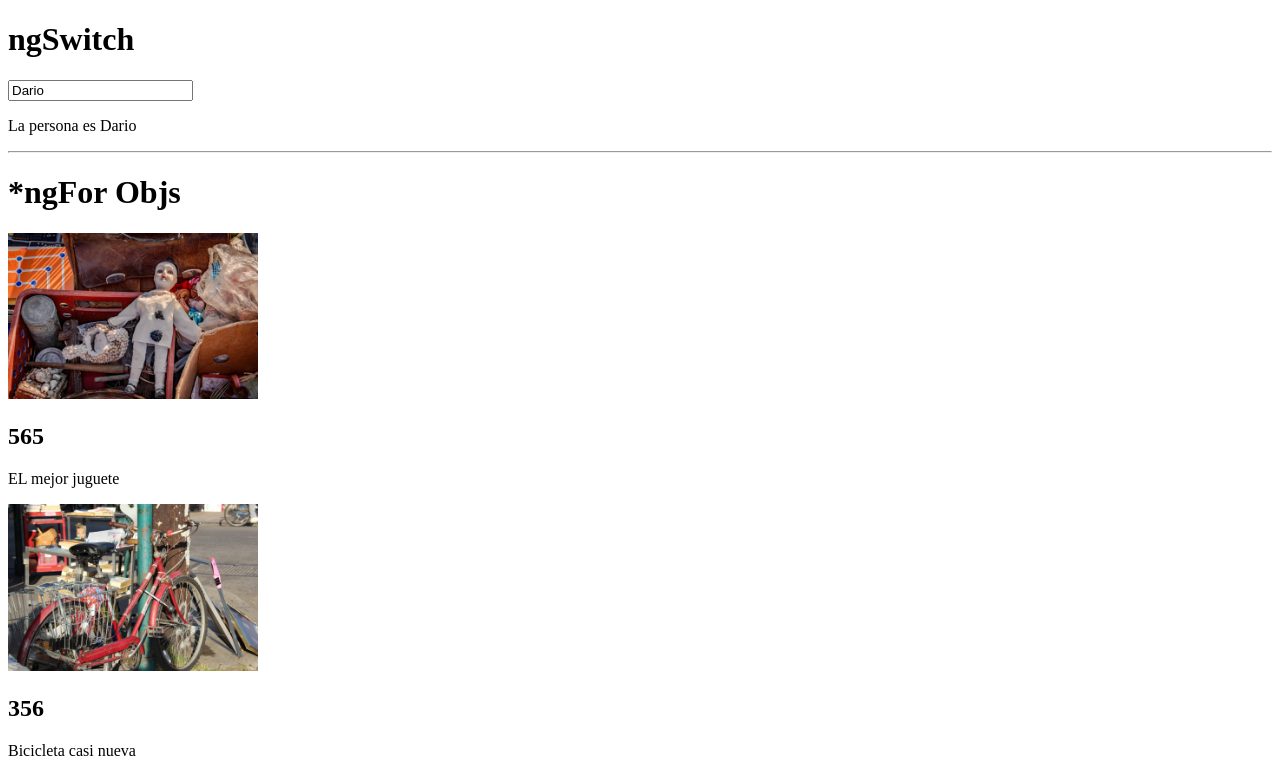
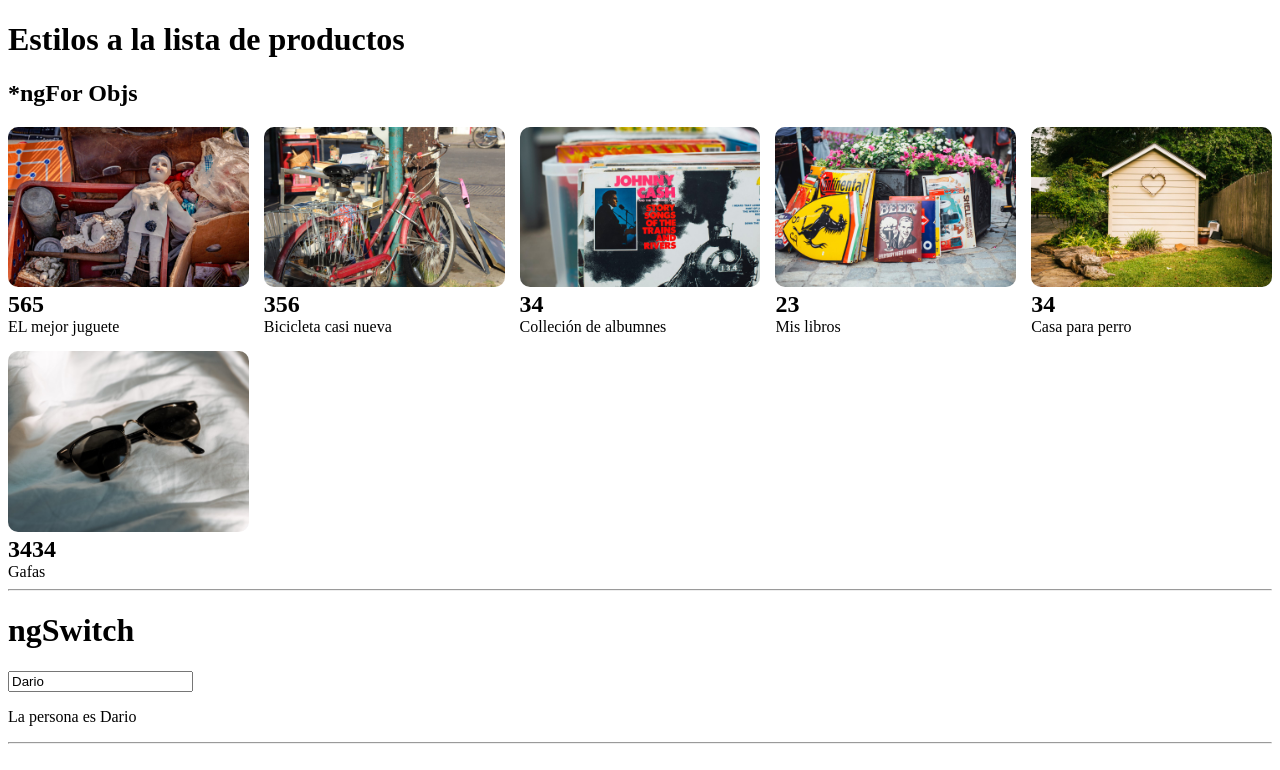
Before and after one commit to dturin1997/Curso-De-Fundamentos-De-Angular, an Angular app: page / in a window 1280 px wide. Shown: the top 770 px of the page. Built offline with nearby package versions, Linux system fonts and the light colour scheme.

Commit message:
Video-16-platzi: Estilos a la lista de productos

```diff
--- a/src/app/app.component.html
+++ b/src/app/app.component.html
@@ -1,3 +1,13 @@
+<h1>Estilos a la lista de productos</h1>
+<h2>*ngFor Objs</h2>
+<div class="products--grid">
+  <div *ngFor="let product of products">
+    <img [src]="product.image" alt="image">
+    <h2>{{ product.price }}</h2>
+    <p>{{ product.name }}</p>
+  </div>
+</div>
+<hr>
 <h1>ngSwitch</h1>
 <input type="text" required [(ngModel)]="person.name"/>
 <div [ngSwitch]="person.name">
@@ -97,4 +107,4 @@
 <h2>{{ 'Hola Mundo'.repeat(5) }}</h2>
 <p>3 + 3 = {{ 3 + 3 }}</p>
 <h3>Hola, soy {{ name }} y tengo {{ age }}</h3>
-<img src={{img}} alt="image">
+<img width="100" src={{img}} alt="image">
--- a/src/app/app.component.scss
+++ b/src/app/app.component.scss
@@ -4,3 +4,25 @@
   overflow: auto;
   background: red;
 }
+
+.products--grid {
+  display: flex;
+  flex-direction: column;
+  div {
+    img {
+      width: 100%;
+      border-radius: 10px;
+    }
+    h2, p {
+      margin: 0;
+    }
+  }
+}
+
+@media screen and (min-width: 40em) {
+  .products--grid {
+    display: grid;
+    grid-template-columns: repeat(5, 1fr);
+    grid-gap: 15px;
+  }
+}
```
